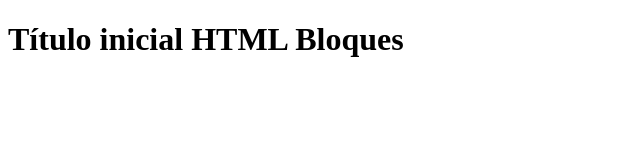
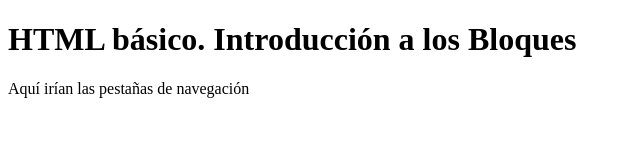
Before and after one commit to Atolsada/Casa, a plain HTML site: page 02htmlbásicobloques/index.html in a window 1280 px wide. Shown: the whole page, without its empty margins (0-640 px from the left). Drawn offline with Linux system fonts and the light colour scheme.

Commit message:
Descanso html2

```diff
--- a/02htmlbásicobloques/index.html
+++ b/02htmlbásicobloques/index.html
@@ -20,14 +20,20 @@
 <body>
     <header>
 
-        <h1>Título inicial
-            <span class="Titini"> HTML Bloques</span>
+        <h1>HTML básico.
+            <span class="Titini"> Introducción a los Bloques</span>
         </h1>
 
     </header>
 
+    <nav>Aquí irían las pestañas de navegación</nav>
+
+    <main>
+        <article>
 
 
+        </article>
 
+    </main>
 </body>
 </html>
```
